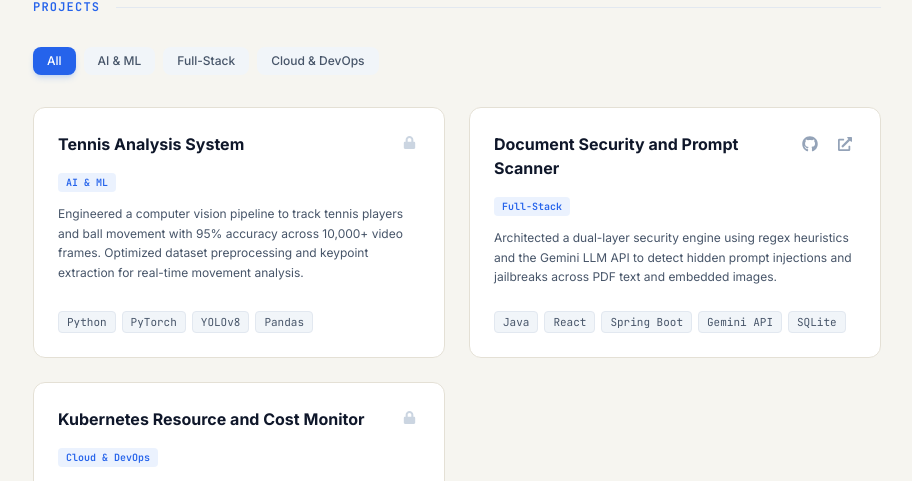
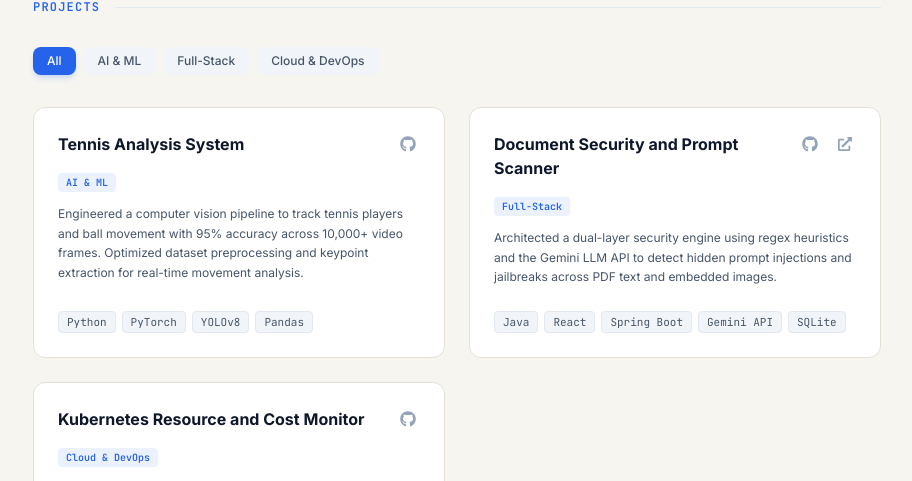
Before and after one commit to hoganngu756/hoganngu756.github.io, a React (Vite) app: page / in a window 1280 px wide. Shown: the part 1937-2418 px from the top of the page, without its empty margins (183-1095 px from the left). Built offline with nearby package versions, Linux system fonts and the light colour scheme; the HTML template or start-up script is replaced by a standard one.

Commit message:
added repo links

```diff
--- a/src/data/content.js
+++ b/src/data/content.js
@@ -87,7 +87,7 @@ export const projects = [
       'Built on OpenCV, PyTorch, and YOLOv8 keypoint detection, performing multi-object tracking and court line detection to translate pixel coordinates into real-world court distance',
     ],
     tech: ['Python', 'PyTorch', 'YOLOv8', 'Pandas'],
-    // TODO: add `github:` once the repo is public.
+    github: 'https://github.com/hoganngu756/tennis_analysis',
   },
   {
     id: 'pdf-security-scanner',
@@ -99,6 +99,7 @@ export const projects = [
       'Architected a dual-layer security engine using regex heuristics and the Gemini LLM API to detect hidden prompt injections and jailbreaks across PDF text and embedded images',
       'Developed a full-stack application for uploading documents, triggering scans, and surfacing flagged results in real time',
       'Hardened the architecture against denial-of-service (DoS) attacks by implementing strict file-type validation and upload payload limits',
+      'Combined deterministic heuristic filtering with async Gemini prompt auditing to flag malicious injection vectors in user-uploaded files',
     ],
     tech: ['Java', 'React', 'Spring Boot', 'Gemini API', 'SQLite'],
     github: 'https://github.com/hoganngu756/pdf-prompt-scanner',
@@ -116,7 +117,7 @@ export const projects = [
       'Integrated Prometheus metric collection with custom cost estimation formulas based on cloud instance pricing models',
     ],
     tech: ['Python', 'Kubernetes', 'Prometheus', 'OpenCost', 'Docker'],
-    // TODO: add `github:` once the repo is public.
+    github: 'https://github.com/hoganngu756/kubernetes-cost',
   },
 ];
 
```
